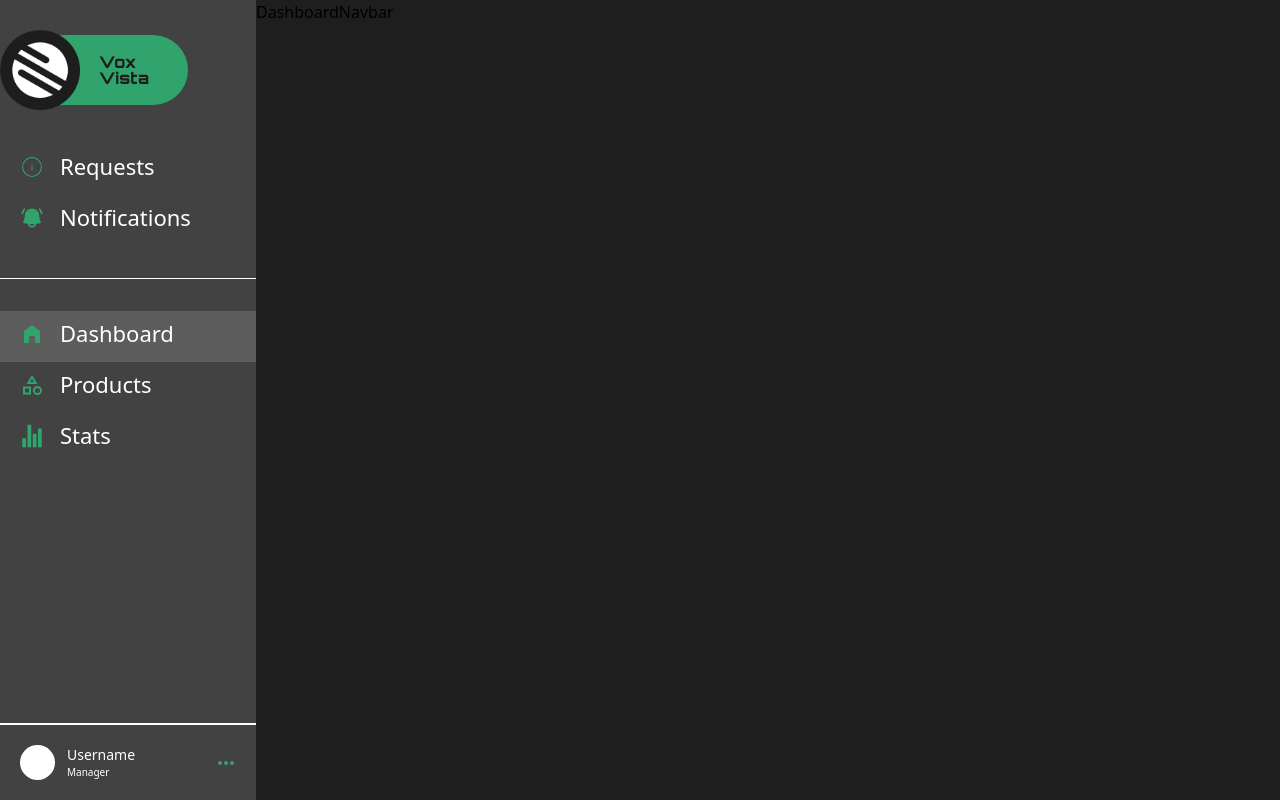
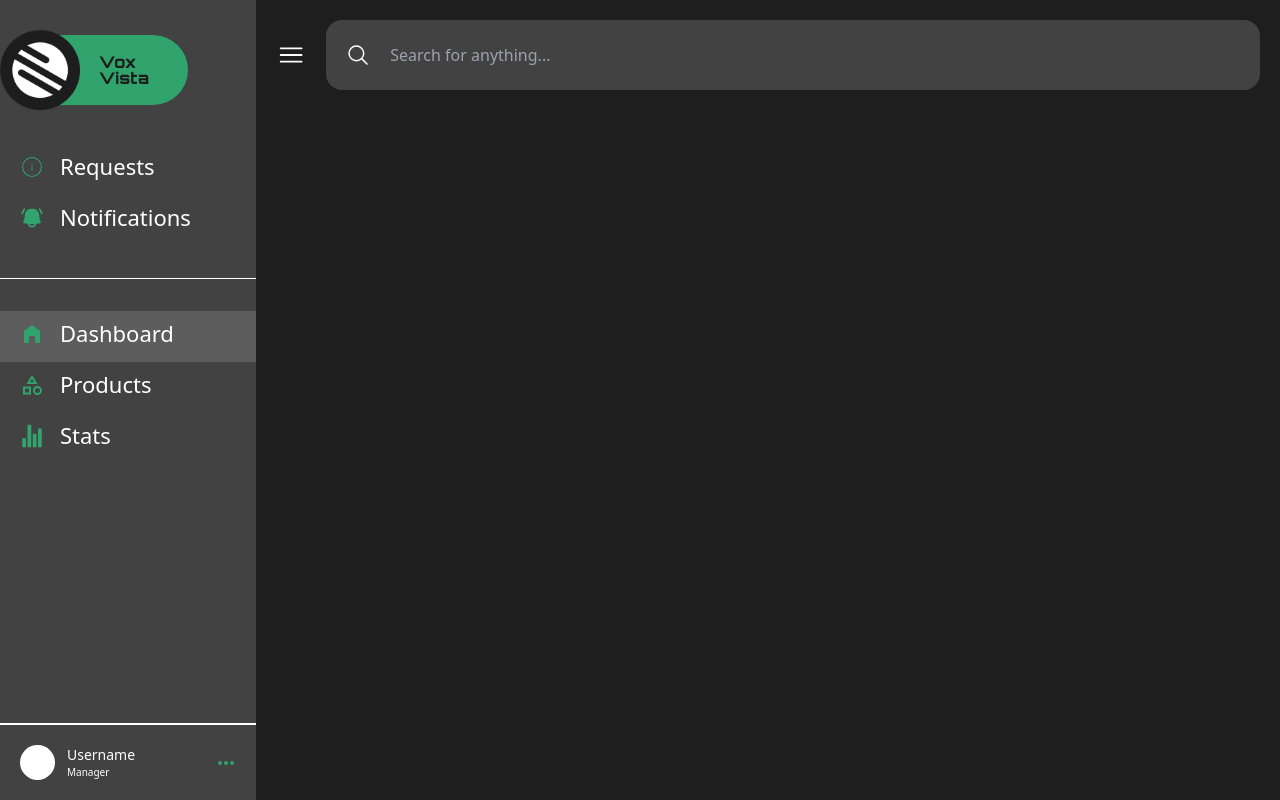
Before and after one commit to afaqalii/voxvista-ecommerceStore, a React (Vite) app: page /dashboard in a window 1280 px wide. Built offline with nearby package versions, Linux system fonts and the light colour scheme; a web font is replaced by a local one.

Commit message:
done with snsiveness

```diff
--- a/src/AppRouter/DashboardLayout.jsx
+++ b/src/AppRouter/DashboardLayout.jsx
@@ -7,7 +7,7 @@ const DashboardLayout = () => {
   return (
     <div className="flex w-full h-screen">
       <DashboardSidebar />
-      <main>
+      <main className="w-full">
         <DashboardNavbar />
         <Outlet />
       </main>
--- a/src/pages/Dashboard/DashboardNavbar.jsx
+++ b/src/pages/Dashboard/DashboardNavbar.jsx
@@ -1,8 +1,33 @@
+import { IoSearchOutline } from "react-icons/io5";
+import { HiOutlineBars3 } from "react-icons/hi2";
+import { useDispatch, useSelector } from "react-redux";
 
+import "./index.css";
+import { toggleSidebar } from "../../store/reducers/UISlice";
 const DashboardNavbar = () => {
+  const { isSidebarOpen } = useSelector((state) => state.UI);
+  const dispatch = useDispatch();
   return (
-    <div>DashboardNavbar</div>
-  )
-}
+    <nav>
+      <div className="flex items-center gap-5 mt-5 mx-5">
+        <span
+          onClick={() => dispatch(toggleSidebar(!isSidebarOpen))}
+          className="h-8 w-8 cursor-pointer rounded-full bg-gray66"
+        >
+          <HiOutlineBars3 className="w-full h-full text-white" />
+        </span>
+        <div className="searchBar flex items-center gap-5 w-full text-white h-[70px] rounded-2xl bg-gray100 px-5">
+          <IoSearchOutline className="text-2xl" />
+          <input
+            type="text"
+            placeholder="Search for anything..."
+            name="search"
+            className="bg-transparent outline-none border-none"
+          />
+        </div>
+      </div>
+    </nav>
+  );
+};
 
-export default DashboardNavbar
+export default DashboardNavbar;
--- a/src/pages/Dashboard/DashboardSidebar.jsx
+++ b/src/pages/Dashboard/DashboardSidebar.jsx
@@ -67,18 +67,18 @@ const DashboardSidebar = () => {
     <div
       className={`
       ${
-        isSidebarOpen ? "w-full max-w-[256px]" : "hidden"
+        isSidebarOpen ? "w-full max-w-[256px]" : "max-w-0"
       } shadow-primary bg-gray100 overflow-y-auto  h-full max-h-full
       ${isSmallScreen ? "fixed left-0 w-full max-w-full" : "relative"}
-      `}
+      transition-all `}
     >
       {isSidebarOpen &&
         isSmallScreen && ( // show only on small devices and when sidebar is open
           <span
             onClick={() => dispatch(toggleSidebar(false))}
-            className="fixed top-[30px] right-[30px] h-8 w-8 cursor-pointer rounded-full bg-gray66 p-1"
+            className="fixed top-[50px] right-[30px] h-8 w-8 cursor-pointer rounded-full bg-gray66 p-1"
           >
-            <HiOutlineBars3 className="w-full h-full text-primary-blue" />
+            <HiOutlineBars3 className="w-full h-full text-white" />
           </span>
         )}
       {/*logo */}
--- /dev/null
+++ b/src/pages/Dashboard/index.css
@@ -0,0 +1,6 @@
+.searchBar input:-webkit-autofill {
+  -webkit-background-clip: text;
+  -webkit-text-fill-color: #ffffff;
+  transition: background-color 5000s ease-in-out 0s;
+  box-shadow: inset 0 0 20px 20px transparent;
+}
```
